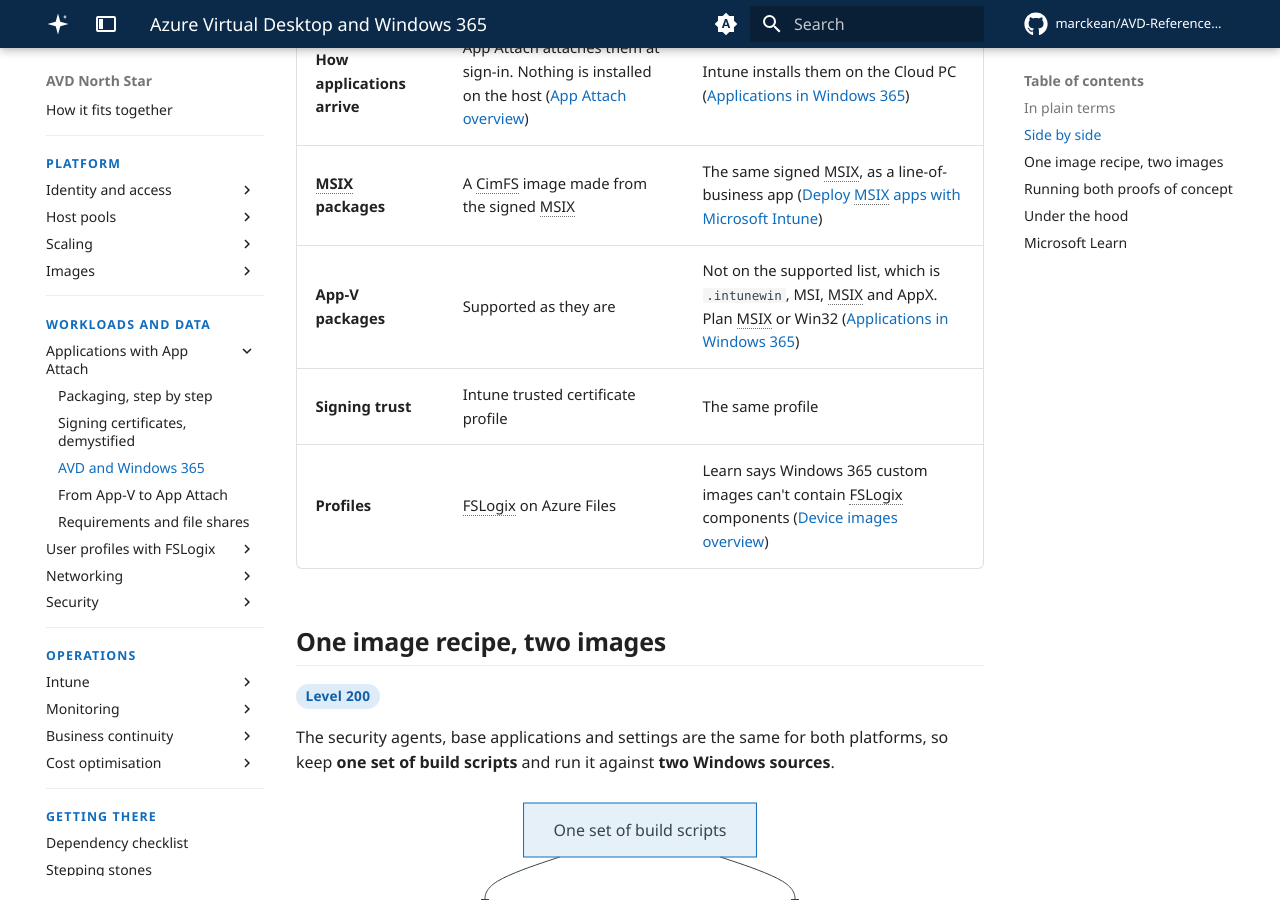
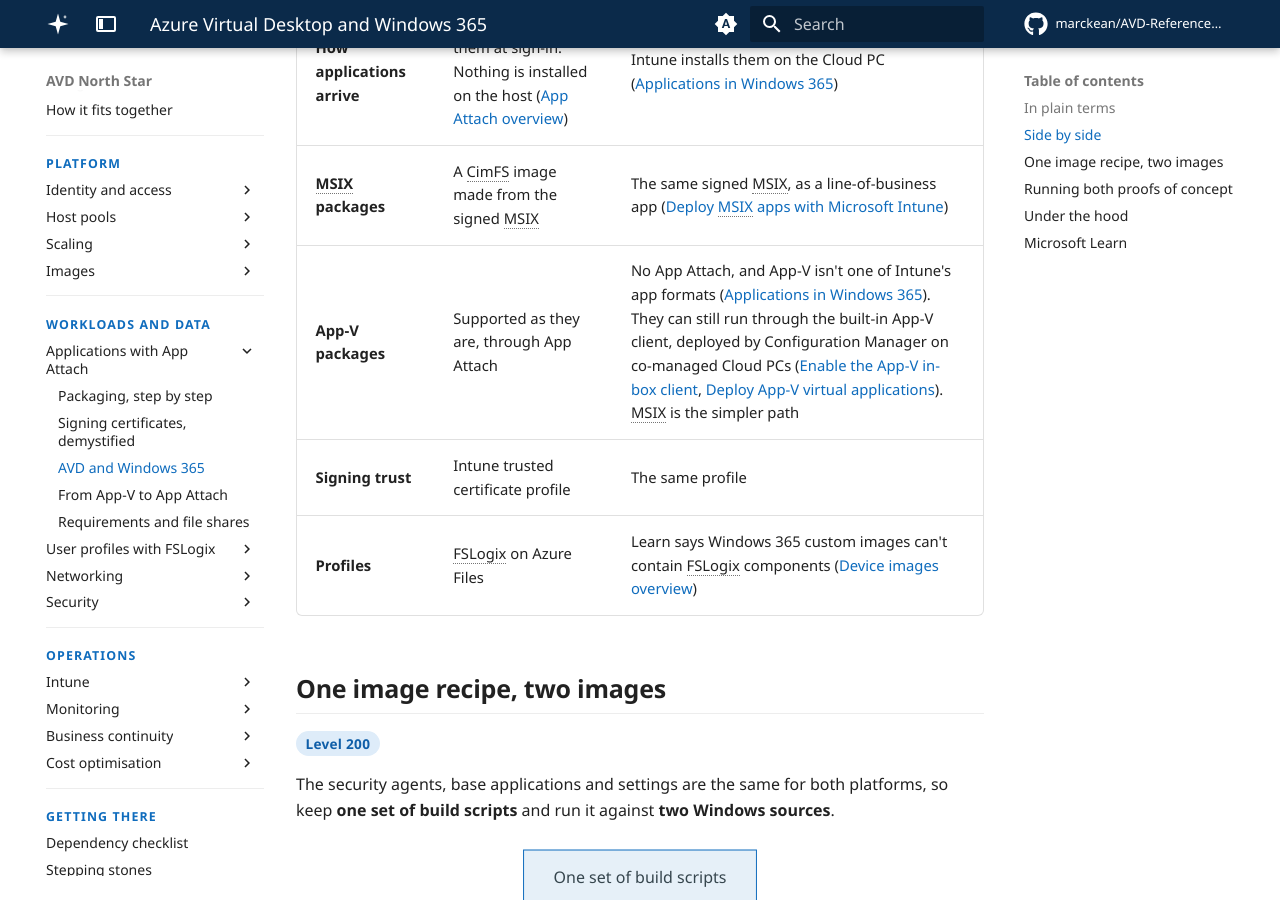
Before and after one commit to marckean/AVD-Reference_Architecture, an MkDocs documentation site: the page built from docs/app-attach/avd-and-windows-365.md, in a window 1280 px wide and 900 px high, scrolled down 1450 px. Built offline with MkDocs 1.6.1 and Material for MkDocs 9.7.7, drawn with Linux system fonts in a browser that asks for light colours; comment, search, counter and statistics services are not loaded; some of the changed text lies outside the part shown.

Commit message:
Correct App-V on Windows 365: possible, but not through App Attach
Windows includes the App-V client, and Cloud PCs can be co-managed with
Configuration Manager, which deploys App-V packages. The diagram card, the
Windows 365 tab, the comparison table and the proof of concept flow said
App-V was AVD only.

Co-authored-by: Copilot <223556219+Copilot@users.noreply.github.com>

````diff
--- a/docs/app-attach/avd-and-windows-365.md
+++ b/docs/app-attach/avd-and-windows-365.md
@@ -17,8 +17,8 @@ description: One packaging effort, one signing certificate and one image recipe
 
 Azure Virtual Desktop and Windows 365 are two ways to deliver a desktop from the cloud. They share more than you might expect: the same applications, the same security agents and the same signing certificate. The difference is how each one receives the applications, and which edition of Windows it runs.
 
-![One package, two platforms. A signed MSIX package is built once. Azure Virtual Desktop turns it into a CimFS image on an Azure Files share, and App Attach attaches it to pooled Windows 11 Enterprise multi-session hosts. Windows 365 installs the same MSIX through Intune as a line-of-business app on single-session Cloud PCs. App-V packages are an Azure Virtual Desktop bridge only, so plan MSIX or Win32 apps for Windows 365.](../assets/images/app-attach-two-platforms-light.svg#only-light)
-![One package, two platforms. A signed MSIX package is built once. Azure Virtual Desktop turns it into a CimFS image on an Azure Files share, and App Attach attaches it to pooled Windows 11 Enterprise multi-session hosts. Windows 365 installs the same MSIX through Intune as a line-of-business app on single-session Cloud PCs. App-V packages are an Azure Virtual Desktop bridge only, so plan MSIX or Win32 apps for Windows 365.](../assets/images/app-attach-two-platforms-dark.svg#only-dark)
+![One package, two platforms. A signed MSIX package is built once. Azure Virtual Desktop turns it into a CimFS image on an Azure Files share, and App Attach attaches it to pooled Windows 11 Enterprise multi-session hosts. Windows 365 installs the same MSIX through Intune as a line-of-business app on single-session Cloud PCs. Windows 365 has no App Attach, so App-V packages need the built-in App-V client and a tool such as Configuration Manager, or a move to MSIX.](../assets/images/app-attach-two-platforms-light.svg#only-light)
+![One package, two platforms. A signed MSIX package is built once. Azure Virtual Desktop turns it into a CimFS image on an Azure Files share, and App Attach attaches it to pooled Windows 11 Enterprise multi-session hosts. Windows 365 installs the same MSIX through Intune as a line-of-business app on single-session Cloud PCs. Windows 365 has no App Attach, so App-V packages need the built-in App-V client and a tool such as Configuration Manager, or a move to MSIX.](../assets/images/app-attach-two-platforms-dark.svg#only-dark)
 
 1. **Build and sign the MSIX once.**
 2. **Azure Virtual Desktop:** MSIXMGR turns it into a CimFS image on an Azure Files share, and App Attach attaches it at sign-in.
@@ -33,7 +33,7 @@ Azure Virtual Desktop and Windows 365 are two ways to deliver a desktop from the
 | **Windows edition** | Windows 11 Enterprise multi-session | Windows 11 Enterprise, single session. Learn says multi-session images aren't supported ([Device images overview](https://learn.microsoft.com/windows-365/enterprise/device-images)) |
 | **How applications arrive** | App Attach attaches them at sign-in. Nothing is installed on the host ([App Attach overview](https://learn.microsoft.com/azure/virtual-desktop/app-attach-overview)) | Intune installs them on the Cloud PC ([Applications in Windows 365](https://learn.microsoft.com/windows-365/enterprise/app-overview)) |
 | **MSIX packages** | A CimFS image made from the signed MSIX | The same signed MSIX, as a line-of-business app ([Deploy MSIX apps with Microsoft Intune](https://learn.microsoft.com/windows/msix/desktop/managing-your-msix-deployment-intune)) |
-| **App-V packages** | Supported as they are | Not on the supported list, which is `.intunewin`, MSI, MSIX and AppX. Plan MSIX or Win32 ([Applications in Windows 365](https://learn.microsoft.com/windows-365/enterprise/app-overview)) |
+| **App-V packages** | Supported as they are, through App Attach | No App Attach, and App-V isn't one of Intune's app formats ([Applications in Windows 365](https://learn.microsoft.com/windows-365/enterprise/app-overview)). They can still run through the built-in App-V client, deployed by Configuration Manager on co-managed Cloud PCs ([Enable the App-V in-box client](https://learn.microsoft.com/microsoft-desktop-optimization-pack/app-v/appv-enable-the-app-v-desktop-client), [Deploy App-V virtual applications](https://learn.microsoft.com/intune/configmgr/apps/get-started/deploying-app-v-virtual-applications)). MSIX is the simpler path |
 | **Signing trust** | Intune trusted certificate profile | The same profile |
 | **Profiles** | FSLogix on Azure Files | Learn says Windows 365 custom images can't contain FSLogix components ([Device images overview](https://learn.microsoft.com/windows-365/enterprise/device-images)) |
 
@@ -68,13 +68,15 @@ The Azure Virtual Desktop side is on [Images](../images/index.md).
 flowchart LR
     A["Packaging pipeline"] --> B["App-V fast lane"]
     A --> C["Signed MSIX"]
-    B --> D["AVD proof of concept"]
-    C --> D
-    C --> E["Windows 365 proof of concept"]
+    B -->|"App Attach"| D["AVD proof of concept"]
+    C -->|"App Attach"| D
+    C -->|"Intune"| E["Windows 365 proof of concept"]
+    B -.->|"App-V client, optional"| E
 ```
 
 - **Build the packaging pipeline once** and point both proofs of concept at it.
 - **Start Azure Virtual Desktop with the App-V fast lane** while the first MSIX conversions run. Each MSIX that passes testing then serves Windows 365 as well.
+- **App-V on Windows 365 is possible, but it isn't App Attach.** Windows includes the App-V client, and Cloud PCs can be co-managed with Configuration Manager, which deploys App-V packages ([Enable the App-V in-box client](https://learn.microsoft.com/microsoft-desktop-optimization-pack/app-v/appv-enable-the-app-v-desktop-client), [Manage Cloud PCs with Configuration Manager](https://learn.microsoft.com/windows-365/enterprise/manage-cloud-pcs-using-configuration-manager)). For a clean, Intune-only Windows 365 proof of concept, MSIX is the simpler route.
 - **Create one Intune trusted certificate profile** and assign it to the session host group and the Cloud PC group.
 - **Run the same image scripts twice,** once against each Windows source.
 
````
Also changed, not shown: docs/app-attach/index.md (+3 -3 lines), docs/reference/learn-links.md (+4 -1 lines), scripts/diagrams/MANIFEST.md (+1 -1 lines), docs/assets/images/app-attach-two-platforms-dark.svg, docs/assets/images/app-attach-two-platforms-light.svg, 1 other file.
